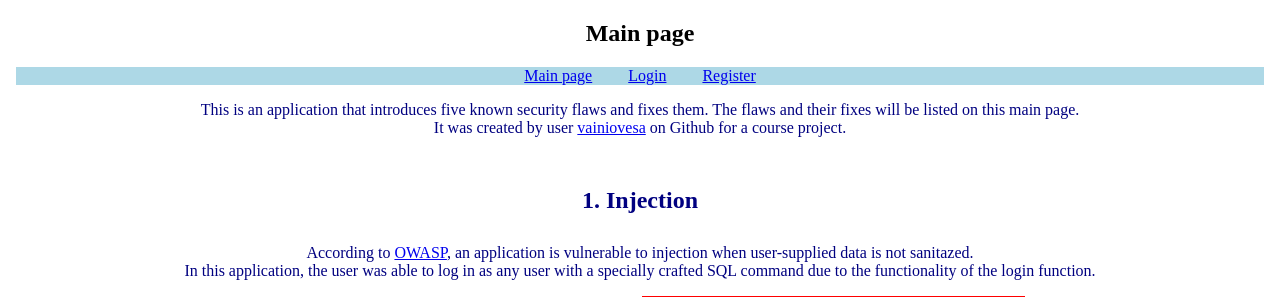
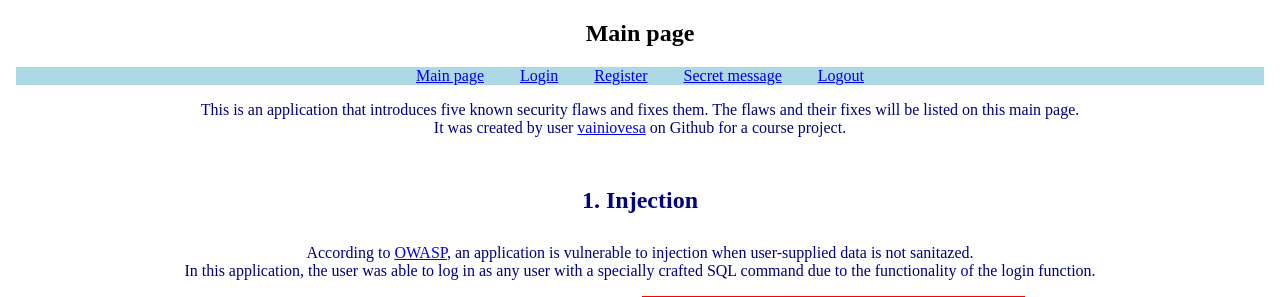
Before and after one commit to vainiovesa/csb-course-project-1, a Flask app: page / in a window 1280 px wide. Shown: the top 297 px of the page. Run offline with Flask 3, Linux system fonts and the light colour scheme; the visitor is signed in with stand-in values (Sample User, id 1).

Commit message:
Add logout and secret message

```diff
--- a/app.py
+++ b/app.py
@@ -36,6 +36,12 @@ def login():
         return redirect("/")
 
     return render_template("login.html")
+
+@app.route("/logout")
+def logout():
+    if "user_id" in session:
+        del session["user_id"]
+    return redirect("/")
 
 @app.route("/register", methods=["GET", "POST"])
 def register():
@@ -84,6 +90,13 @@ def register():
 
     return render_template("register.html")
 
+@app.route("/<int:user_id>")
+def secret_message(user_id):
+    sql = "SELECT username FROM Users WHERE id = ?"
+    username = db_query(sql, [user_id])[0][0]
+    message = f"Hello {username}!"
+    return render_template("message.html", message=message)
+
 def db_execute(sql, params=[]):
     con = sqlite3.connect("database.db")
     con.execute(sql, params)
--- a/templates/index.html
+++ b/templates/index.html
@@ -17,6 +17,10 @@
         <li><a href="/">Main page</a></li>
         <li><a href="/login">Login</a></li>
         <li><a href="/register">Register</a></li>
+        {% if session.user_id %}
+          <li><a href="/{{ session.user_id }}">Secret message</a></li>
+          <li><a href="/logout">Logout</a></li>
+        {% endif %}
       </ul>
     </nav>
   </div>
```
Also changed, not shown: templates/message.html (added, +22 -0 lines).
